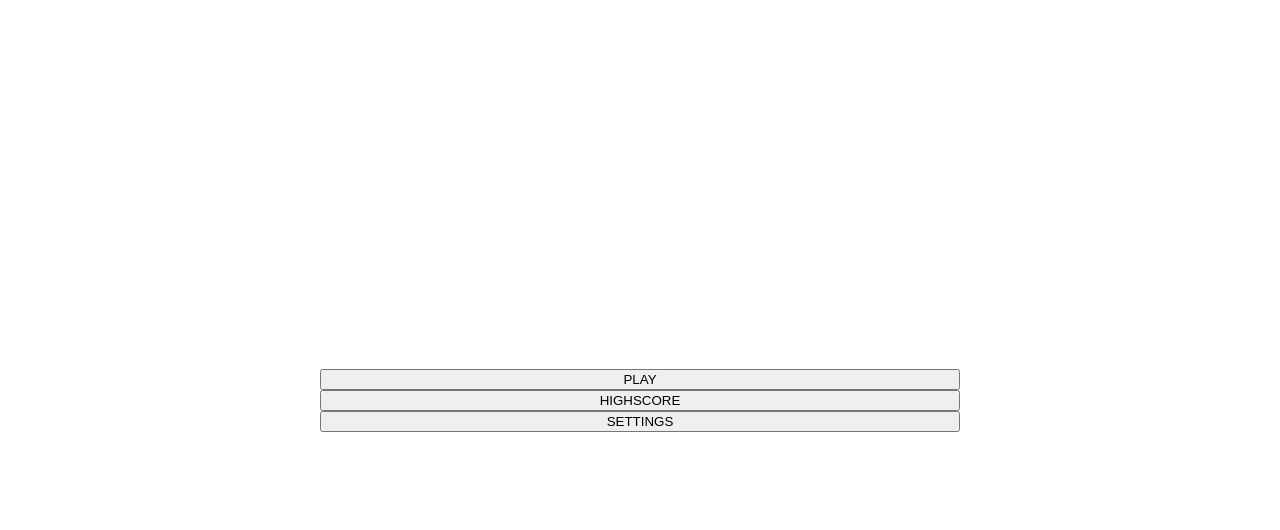
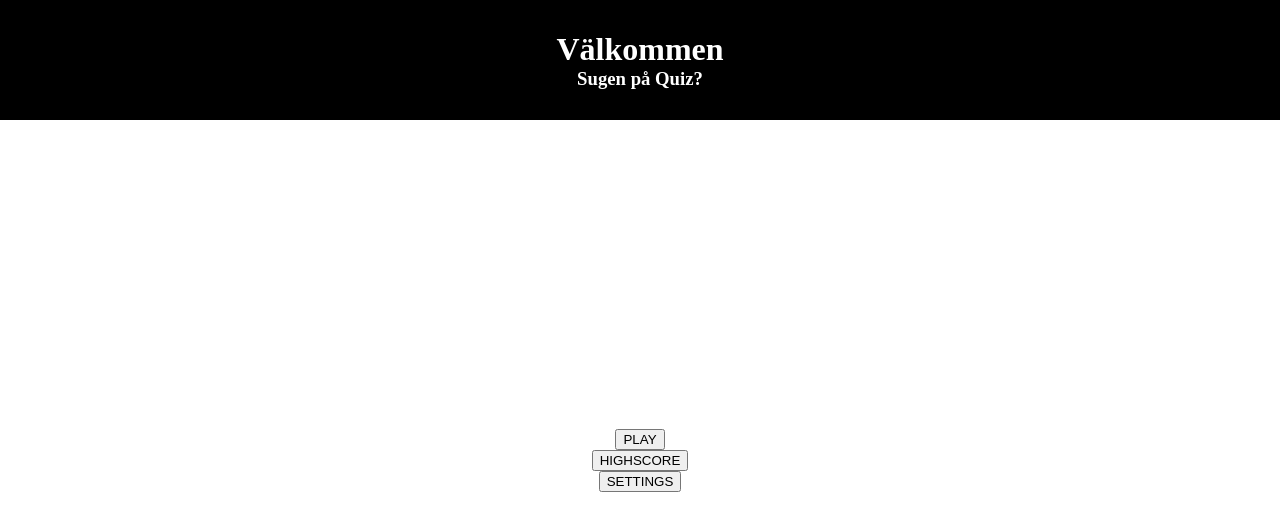
Before and after one commit to axelsundin/react-quiz, a React (Create React App) app: page / in a window 1280 px wide. Shown: the top 530 px of the page. Built offline with nearby package versions, Linux system fonts and the light colour scheme.

Commit message:
added header

```diff
--- a/src/App.tsx
+++ b/src/App.tsx
@@ -1,10 +1,14 @@
 import React from 'react';
+import AppHeader from './header';
 import Layout from './layout';
 
 
 function App() {
   return (
+    <div>
+      <AppHeader />
       <Layout />
+    </div>
   );
 }
 
--- /dev/null
+++ b/src/header.tsx
@@ -0,0 +1,23 @@
+// header inte material ui
+import React, { Component, CSSProperties } from 'react';
+
+export default function AppHeader() {
+    return (
+        <div id="headerContainer" style={{...headerContainer}}>
+            <h1>Välkommen</h1>
+            <h3>Sugen på Quiz?</h3>
+        </div>
+    );
+}
+const headerContainer: CSSProperties = {
+    height: '15%',
+    width: "100vw",
+
+    display: 'flex',
+    flexDirection: 'column',
+    justifyContent: "center",
+    alignItems: "center",
+
+    backgroundColor: "black",
+    color: "white",
+};
--- a/src/layout.tsx
+++ b/src/layout.tsx
@@ -17,11 +17,12 @@ function Button(props: Props) {
 }
 
 const mainContainer: CSSProperties = {
-    height: '100vh',
-    width: "50%",
+    height: '85%',
+/*     width: "50%", */
     minWidth: '250px',
 
     display: 'flex',
     flexDirection: 'column',
-    justifyContent: "center"
+    justifyContent: "center",
+    alignItems: "center",
 };
--- a/src/material-ui-test.tsx
+++ /dev/null
@@ -1 +0,0 @@
-import React, { Component, CSSProperties } from 'react';
```
